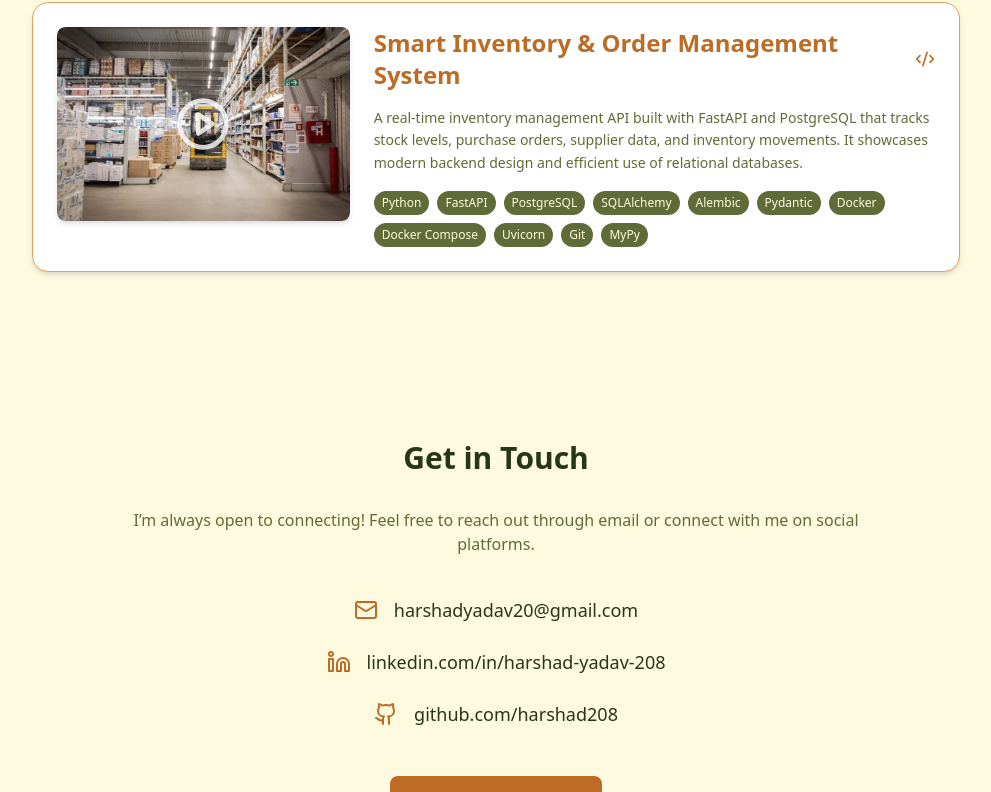
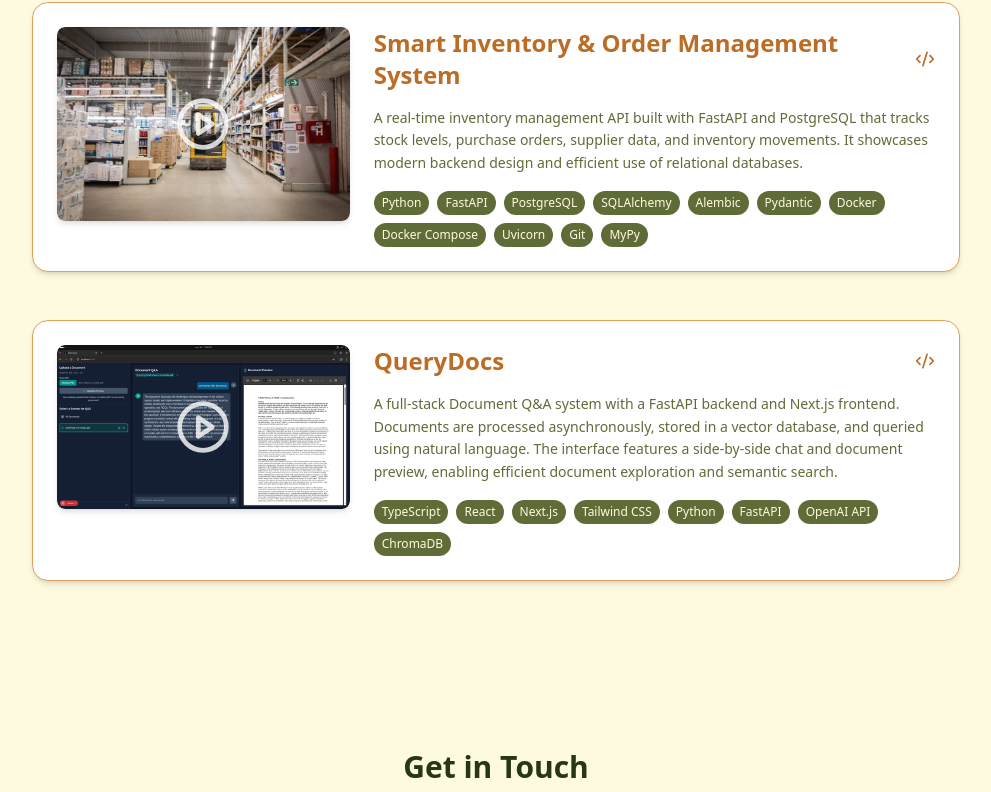
Before and after one commit to harshad208/portfolio-react, a React (Vite) app: page / in a window 1280 px wide. Shown: the part 2981-3773 px from the top of the page, without its empty margins (144-1135 px from the left). Built offline with nearby package versions, Linux system fonts and the light colour scheme.

Commit message:
added new project

```diff
--- a/src/components/Projects.jsx
+++ b/src/components/Projects.jsx
@@ -70,6 +70,23 @@ export default function Projects() {
       videoSrc: "/videos/database.webm",
       thumbnail: "/videos/database.jpg",
     },
+    {
+  "title": "QueryDocs",
+  "description": "A full-stack Document Q&A system with a FastAPI backend and Next.js frontend. Documents are processed asynchronously, stored in a vector database, and queried using natural language. The interface features a side-by-side chat and document preview, enabling efficient document exploration and semantic search.",
+  "tech": [
+    "TypeScript",
+    "React",
+    "Next.js",
+    "Tailwind CSS",
+    "Python",
+    "FastAPI",
+    "OpenAI API",
+    "ChromaDB"
+  ],
+  "link": "https://github.com/harshad208/doc_qna",
+  "videoSrc": "/videos/docqna.webm",
+  "thumbnail": "/videos/QNA.png"
+},
   ];
 
   const [modalVideo, setModalVideo] = useState(null);
```
Also changed, not shown: public/videos/QNA.png (added), 1 other file (tests, documents, lock files or other folders).
